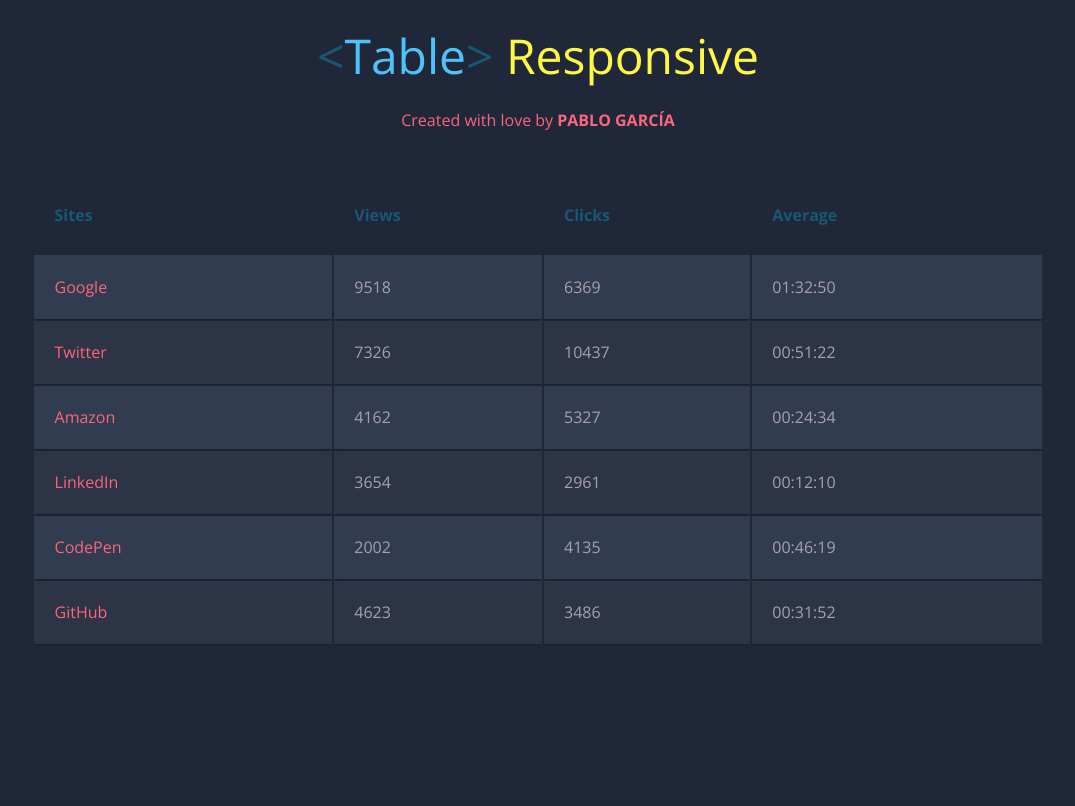
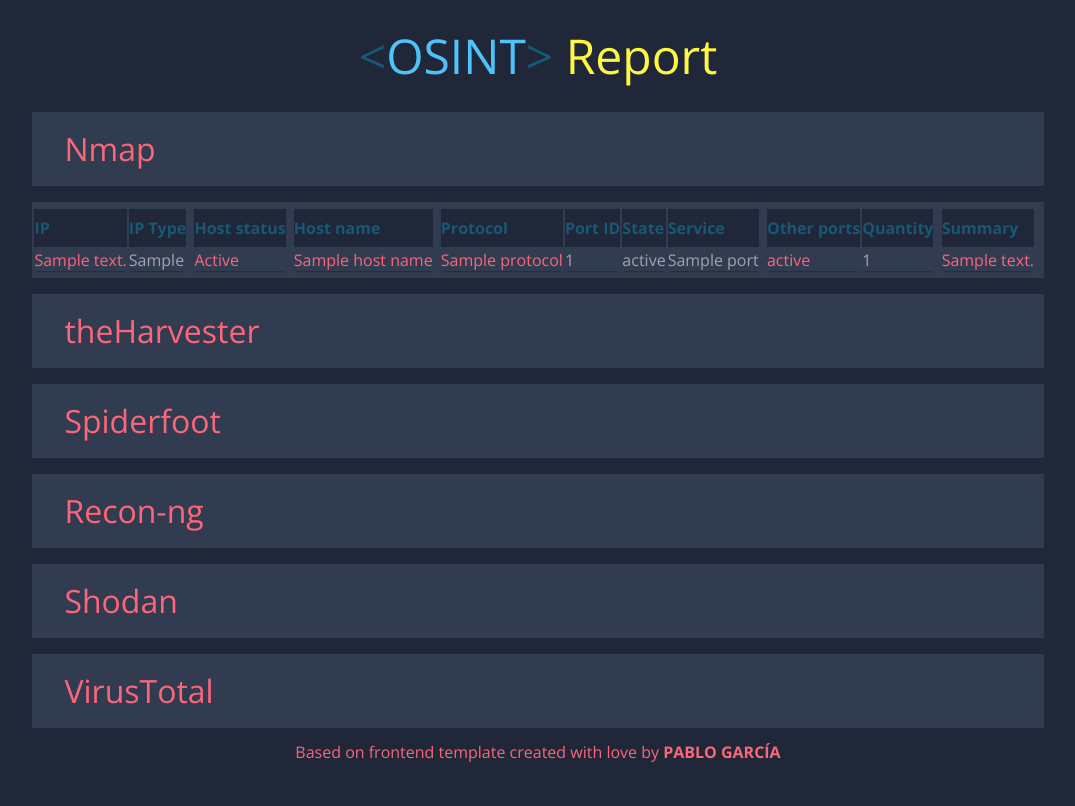
Before and after one commit to dr293326/OSINT-Automation-Tool, a Python web app: template src/template/index.html in a window 1280 px wide. Shown: the whole page, without its empty margins (102-1177 px from the left). Before the commit the page ends 644 px from the top, so only its background shows below. Run offline with Jinja, Linux system fonts and the light colour scheme; the template is opened without the code that fills it: most values are stand-ins (such as "Sample title", 1, 10 or a date in 2020).

Commit message:
Szaboln frontendu

```diff
--- a/src/template/index.html
+++ b/src/template/index.html
@@ -1,66 +1,140 @@
 <!DOCTYPE html>
-<html lang="en" >
+<html lang="en" xmlns:cellpadding="http://www.w3.org/1999/xhtml">
 <head>
   <meta charset="UTF-8">
-  <title>CodePen - &lt;Table&gt; Responsive</title>
-  <link rel="stylesheet" href="./style.css">
+  <title>OSINT Report</title>
+  <link rel="stylesheet" href="./../template/style.css">
 
 </head>
 <body>
 <!-- partial:index.partial.html -->
-<h1><span class="blue">&lt;</span>Table<span class="blue">&gt;</span> <span class="yellow">Responsive</pan></h1>
-<h2>Created with love by <a href="https://github.com/pablorgarcia" target="_blank">Pablo García</a></h2>
+<h1><span class="blue">&lt;</span>OSINT<span class="blue">&gt;</span> <span class="yellow">Report</span></h1>
+
+<div id="nmap-headline" class="div-headline">
+	<h3>Nmap</h3>
+</div>
+<div id="nmap" class="div-container">
 
 	<table class="container">
 		<thead>
 			<tr>
-			<th><h1>Sites</h1></th>
-			<th><h1>Views</h1></th>
-			<th><h1>Clicks</h1></th>
-			<th><h1>Average</h1></th>
+				<th><h1>IP</h1></th>
+				<th><h1>IP Type</h1></th>
 			</tr>
 		</thead>
 		<tbody>
 			<tr>
-			<td>Google</td>
-			<td>9518</td>
-			<td>6369</td>
-			<td>01:32:50</td>
-		</tr>
-		<tr>
-			<td>Twitter</td>
-			<td>7326</td>
-			<td>10437</td>
-			<td>00:51:22</td>
-		</tr>
-		<tr>
-			<td>Amazon</td>
-			<td>4162</td>
-			<td>5327</td>
-			<td>00:24:34</td>
-		</tr>
-    <tr>
-			<td>LinkedIn</td>
-			<td>3654</td>
-			<td>2961</td>
-			<td>00:12:10</td>
-		</tr>
-    <tr>
-			<td>CodePen</td>
-			<td>2002</td>
-			<td>4135</td>
-			<td>00:46:19</td>
-		</tr>
-    <tr>
-			<td>GitHub</td>
-			<td>4623</td>
-			<td>3486</td>
-			<td>00:31:52</td>
+				<td>{{nmap.ip_address}}</td>
+				<td>{{nmap.ip_type}}</td>
 			</tr>
 		</tbody>
 	</table>
+
+	<table class="container">
+		<thead>
+			<tr>
+				<th><h1>Host status</h1></th>
+			</tr>
+		</thead>
+		<tbody>
+			<tr>
+
+				<td>{{nmap.host_status|capitalize}}</td>
+			</tr>
+		</tbody>
+	</table>
+
+	<table class="container">
+		<thead>
+			<tr>
+				<th><h1>Host name</h1></th>
+			</tr>
+		</thead>
+		<tbody>
+			{% for x in nmap.host_names %}
+			<tr>
+				<td>{{x}}</td>
+			</tr>
+			{% endfor %}
+		</tbody>
+	</table>
+
+	<table class="container">
+		<thead>
+			<tr>
+				<th><h1>Protocol</h1></th>
+				<th><h1>Port ID</h1></th>
+				<th><h1>State</h1></th>
+				<th><h1>Service</h1></th>
+			</tr>
+		</thead>
+		<tbody>
+			{% for port in nmap.ports %}
+			<tr>
+				<td>{{port['protocol']}}</td>
+				<td>{{port['port_id']}}</td>
+				<td>{{port['port_state']}}</td>
+				<td>{{port['service_name']}}</td>
+			</tr>
+			{% endfor %}
+		</tbody>
+	</table>
+
+	<table class="container">
+		<thead>
+			<tr>
+				<th><h1>Other ports</h1></th>
+				<th><h1>Quantity</h1></th>
+
+			</tr>
+		</thead>
+		<tbody>
+			{% for port in nmap.extraports %}
+			<tr>
+				<td>{{port['state']}}</td>
+				<td>{{port['count']}}</td>
+
+			</tr>
+			{% endfor %}
+		</tbody>
+	</table>
+
+	<table class="container">
+		<thead>
+			<tr>
+				<th><h1>Summary</h1></th>
+			</tr>
+		</thead>
+		<tbody>
+			<tr>
+				<td>{{nmap.summary}}</td>
+			</tr>
+		</tbody>
+	</table>
+</div>
+
+<div id="the-harvester-headline" class="div-headline">
+	<h3>theHarvester</h3>
+</div>
+
+<div id="spiderfoot-headline" class="div-headline">
+	<h3>Spiderfoot</h3>
+</div>
+
+<div id="recon-ng-headline" class="div-headline">
+	<h3>Recon-ng</h3>
+</div>
+
+<div id="shodan-headline" class="div-headline">
+	<h3>Shodan</h3>
+</div>
+
+<div id="virus-total-headline" class="div-headline">
+	<h3>VirusTotal</h3>
+</div>
 <!-- partial -->
-  <script  src="./script.js"></script>
+  <script  src="./../template/script.js"></script>
 
+<h2>Based on frontend template created with love by <a href="https://github.com/pablorgarcia" target="_blank">Pablo García</a></h2>
 </body>
 </html>
--- a/src/template/style.css
+++ b/src/template/style.css
@@ -61,16 +61,16 @@
 .container {
 	  text-align: left;
 	  overflow: hidden;
-	  width: 80%;
-	  margin: 0 auto;
-  display: table;
-  padding: 0 0 8em 0;
+	  width: auto;
+	  margin: 0 0;
+      display: inline;
+      padding: 0 0 1em 0;
 }
 
 .container td, .container th {
-	  padding-bottom: 2%;
-	  padding-top: 2%;
-  padding-left:2%;
+
+      padding: 0% 0%;
+        width: auto;
 }
 
 /* Background-color of the odd rows */
@@ -114,3 +114,36 @@
 .container td:nth-child(4),
 .container th:nth-child(4) { display: none; }
 }
+
+.div-headline {
+    text-align: left;
+      overflow: hidden;
+      width: 80%;
+      margin: 0 auto;
+      display: block;
+      padding: 0 0 0 0;
+      margin-bottom: 1em;
+      background-color: #323C50;
+}
+
+.div-container {
+      text-align: left;
+      overflow: hidden;
+      width: 80%;
+      margin: 0 auto;
+      display: block;
+      padding: 5px 0 5px 0;
+      margin-bottom: 1em;
+      background-color: #323C50;
+}
+
+h3 {
+  font-size:2em;
+  font-weight: 400;
+  text-align: left;
+  display: block;
+  line-height:0px;
+  padding: 5px 0 5px 0;
+  padding-left: 1em;
+  color: #FB667A;
+}
```
Also changed, not shown: src/GUIModule.py (+20 -18 lines), src/HTTPServer.py (+13 -0 lines), src/web/index.html (+166 -4 lines). Lines whose indentation alone changed are shown as unchanged.
